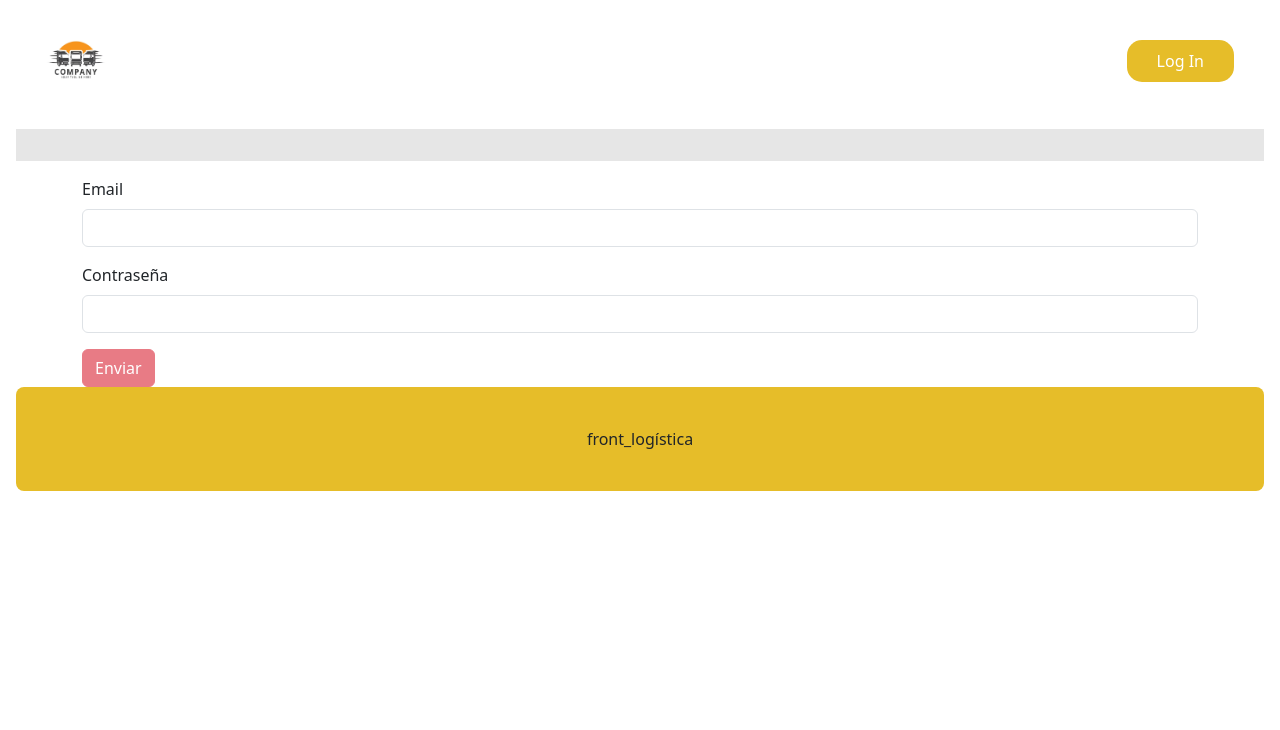
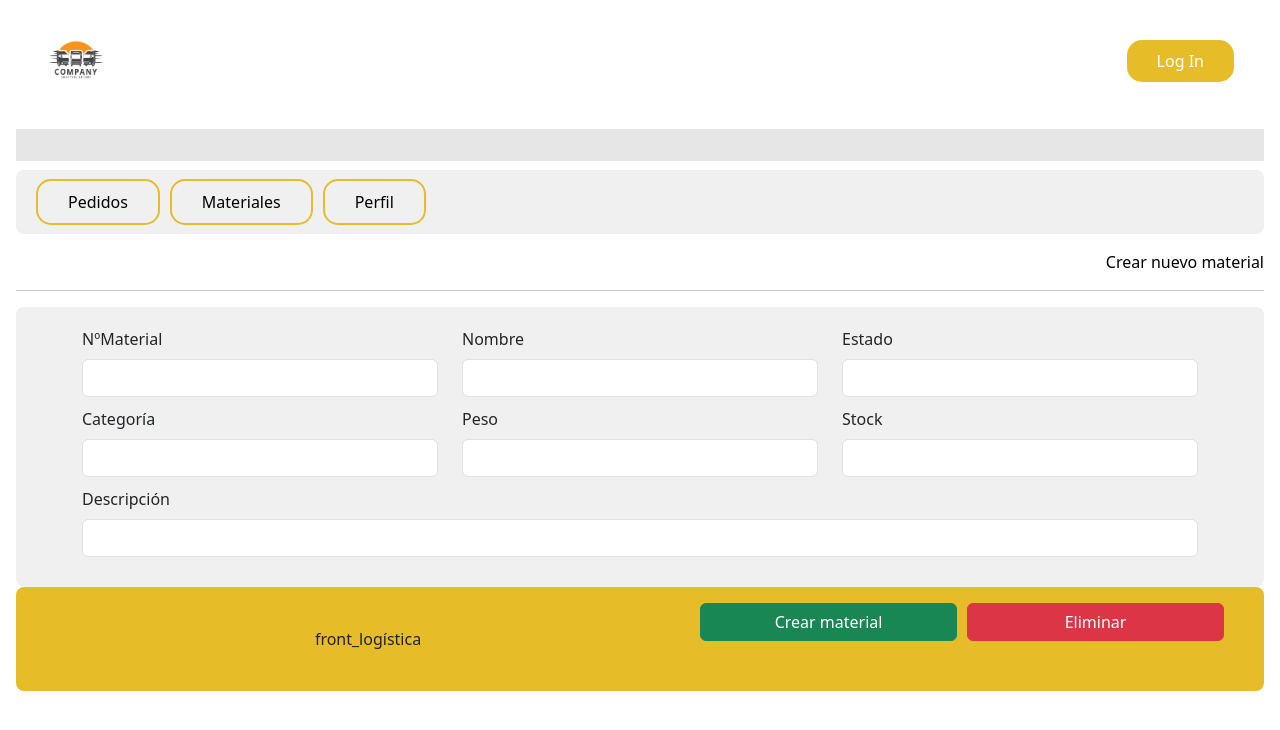
Before and after one commit to cyril-attie/front_logistica, an Angular app: page /login in a window 1280 px wide. Shown: the top 730 px of the page. Built offline with nearby package versions, Linux system fonts and the light colour scheme.

Commit message:
Detalle Material Form

```diff
--- a/src/app/app.component.html
+++ b/src/app/app.component.html
@@ -1,5 +1,5 @@
 <div class="wrapper">
     <app-header></app-header>
-    <app-body></app-body>
+    <app-detalle-material-form></app-detalle-material-form>
     <app-footer></app-footer>
 </div>
--- a/src/app/components/formulario/detalle-material-form/detalle-material-form.component.html
+++ b/src/app/components/formulario/detalle-material-form/detalle-material-form.component.html
@@ -1 +1,60 @@
-<p>detalle-material-form works!</p>
+<nav>
+    <ul class="menu">
+        <li><a class="menu-item" href="pedidos">Pedidos</a></li>
+        <li><a class="menu-item" href="materiales">Materiales</a></li>
+        <li><a class="menu-item" href="perfil">Perfil</a></li>
+    </ul>
+</nav>
+
+<div class="wp">
+    <a href="#" class="new">Crear nuevo material</a>
+</div>
+
+<hr>
+
+<form [formGroup]="detalleMaterial" (ngSubmit)="recogerDatosForm()" class="formulario-global">
+
+    <div class="container">
+        <div class="row">
+            <div class="col">
+                <label for="n_material" class="form-label">NºMaterial</label>
+                <input class="form-control" type="number" id="n_material" formControlName="n_material">
+            </div>
+            <div class="col">
+                <label for="nombre" class="form-label">Nombre</label>
+                <input class="form-control" type="text" id="nombre" formControlName="nombre">
+            </div>
+            <div class="col">
+                <label for="estado" class="form-label">Estado</label>
+                <input class="form-control" type="text" id="estado" formControlName="estado">
+            </div>
+        </div>
+        <div class="row">
+            <div class="col">
+                <label for="categoria" class="form-label">Categoría</label>
+                <input class="form-control" type="text" id="categoria" formControlName="categoria">
+            </div>
+            <div class="col">
+                <label for="peso" class="form-label">Peso</label>
+                <input class="form-control" type="number" id="peso" formControlName="peso">
+            </div>
+            <div class="col">
+                <label for="stock" class="form-label">Stock</label>
+                <input class="form-control" type="number" id="stock" formControlName="stock">
+            </div>
+        </div>
+        <div class="row">
+            <div class="col">
+                <label for="descripcion" class="form-label">Descripción</label>
+                <input class="form-control" type="text" id="descripcion" formControlName="descripcion">
+            </div>
+        </div>
+    </div>
+
+    <div class="botones">
+        <div class="btn-crear">
+            <input type="new" value="Crear material" class="btn btn-success mt-3">
+        </div>
+        <div>
+            <input type="delete" value="Eliminar" class="btn btn-danger mt-3">
+        </div>
--- a/src/app/components/formulario/detalle-material-form/detalle-material-form.component.sass
+++ b/src/app/components/formulario/detalle-material-form/detalle-material-form.component.sass
@@ -0,0 +1,50 @@
+.menu
+    list-style: none
+    display: flex
+    padding: 20px
+    margin-top: 9px
+    background-color: rgb(240, 240, 240)
+    border-radius: 8px
+    width: 100%
+
+    .menu-item
+        text-decoration: none
+        color: black
+        font-size: medium
+        padding: 10px 30px
+        background-color: rgb(240, 240, 240)
+        border: 2px solid rgb(230, 189, 41)
+        border-radius: 15px
+        margin-right: 10px
+
+    .menu-item:active
+        border-radius: 15px
+        background-color: rgb(230, 189, 41)
+        color: black
+
+.wp
+    text-align: right
+    gap: 5px
+    margin-top: 10px
+
+.new
+    text-decoration: none
+    color: black
+    text-align: right
+    padding-left: 20px
+
+.formulario-global
+    background-color: rgb(240, 240, 240)
+    padding: 20px
+    border-radius: 8px
+
+.row
+    padding-bottom: 10px
+
+.botones
+    float: right
+    display: inline-flex
+    margin: 20px
+
+.btn-crear
+    margin-right: 10px
--- a/src/app/components/formulario/detalle-material-form/detalle-material-form.component.ts
+++ b/src/app/components/formulario/detalle-material-form/detalle-material-form.component.ts
@@ -1,10 +1,29 @@
-import { Component } from '@angular/core';
+import { Component, OnInit } from '@angular/core';
+import { FormGroup, FormControl } from '@angular/forms';
 
 @Component({
   selector: 'app-detalle-material-form',
   templateUrl: './detalle-material-form.component.html',
   styleUrls: ['./detalle-material-form.component.sass']
 })
-export class DetalleMaterialFormComponent {
+export class DetalleMaterialFormComponent implements OnInit {
 
+  detalleMaterial: FormGroup
+  constructor() {
+    this.detalleMaterial = new FormGroup({
+      n_material: new FormControl('', []),
+      nombre: new FormControl('', []),
+      estado: new FormControl('', []),
+      categoria: new FormControl('', []),
+      peso: new FormControl('', []),
+      stock: new FormControl('', []),
+      descripcion: new FormControl('', []),
+    }, []);
+  }
+
+  ngOnInit(): void { }
+
+  recogerDatosForm() {
+    console.log(this.detalleMaterial.value)
+  }
 }
--- a/src/app/components/tabla/almacenes/almacenes.component.html
+++ b/src/app/components/tabla/almacenes/almacenes.component.html
@@ -1 +1 @@
-<p>Almacenes works!</p>
+<p>Al</p>
```
Also changed, not shown: src/app/interfaces/almacen.ts (added, +9 -0 lines), src/app/interfaces/material.ts (added, +9 -0 lines), src/app/servicios/almacen.service.ts (added, +9 -0 lines), src/app/servicios/material.service.ts (added, +9 -0 lines).
